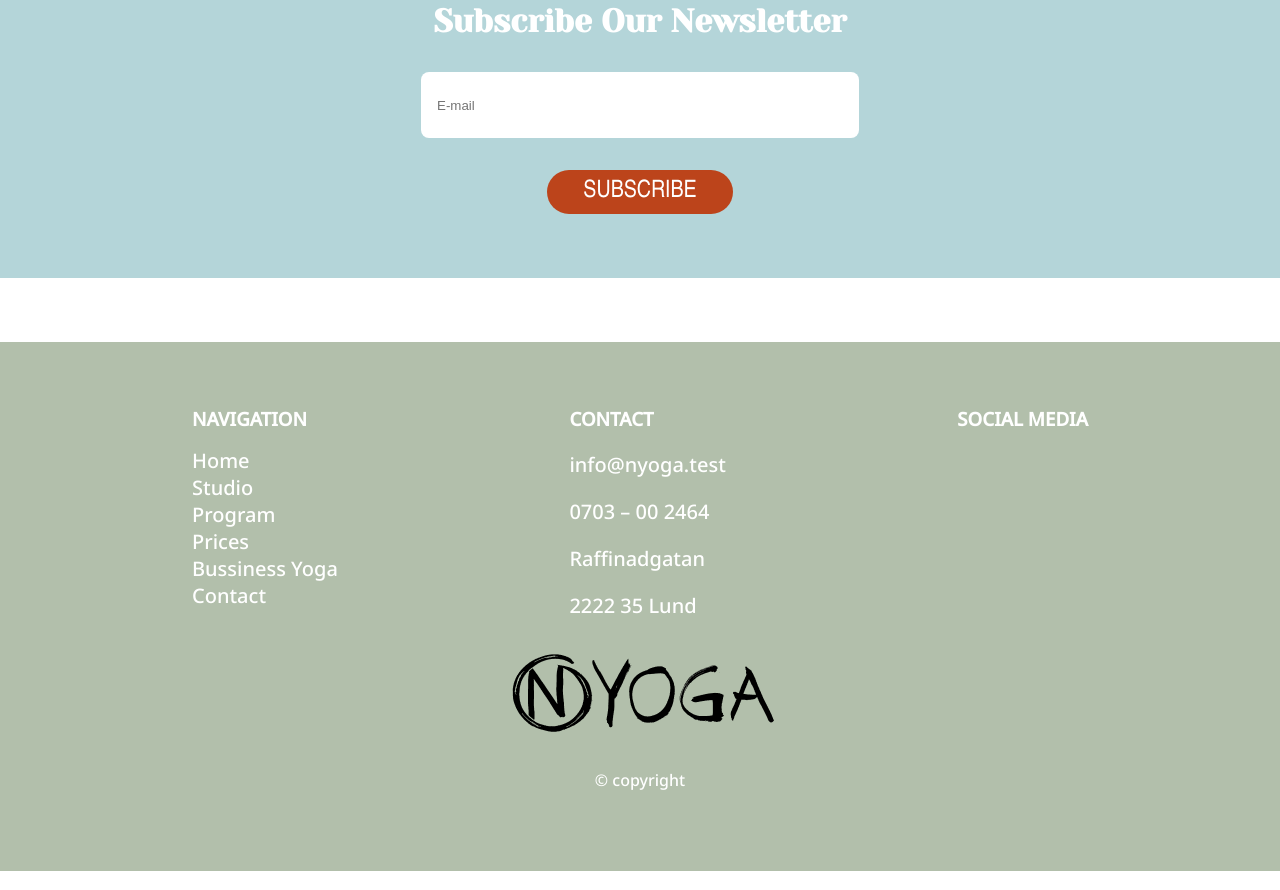
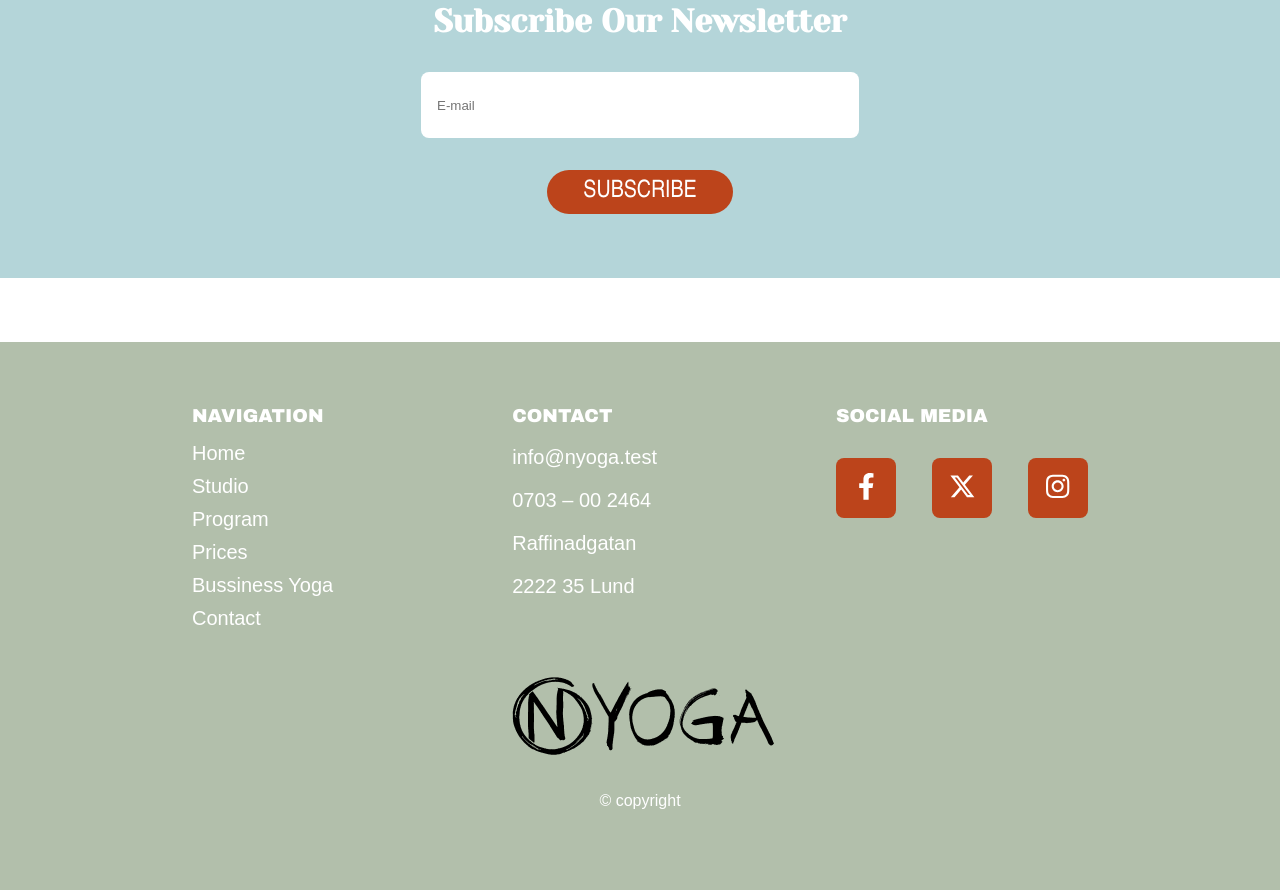
Before and after one commit to xxxOkamexxx/LP-design-yogastudio, a plain HTML site: page index.html in a window 1280 px wide. Shown: the part 3410-4300 px from the top of the page. Drawn offline with Linux system fonts and the light colour scheme.

Commit message:
Style adjustment for pc version

```diff
--- a/index.html
+++ b/index.html
@@ -112,6 +112,19 @@
 
       <div id="footer_sns" class="footer-sns-container">
         <h3 class="footer-headline">SOCIAL MEDIA</h3>
+        <div class="sns-btns-wrapper">
+          <button class="sns-btn">
+            <svg xmlns="http://www.w3.org/2000/svg" height="2em" viewBox="0 0 320 512"><!--! Font Awesome Free 6.4.2 by @fontawesome - https://fontawesome.com License - https://fontawesome.com/license (Commercial License) Copyright 2023 Fonticons, Inc. --><style>svg{fill:#ffffff}</style><path d="M279.14 288l14.22-92.66h-88.91v-60.13c0-25.35 12.42-50.06 52.24-50.06h40.42V6.26S260.43 0 225.36 0c-73.22 0-121.08 44.38-121.08 124.72v70.62H22.89V288h81.39v224h100.17V288z"/></svg>
+          </button>
+
+          <button class="sns-btn">
+            <svg xmlns="http://www.w3.org/2000/svg" height="2em" viewBox="0 0 512 512"><!--! Font Awesome Free 6.4.2 by @fontawesome - https://fontawesome.com License - https://fontawesome.com/license (Commercial License) Copyright 2023 Fonticons, Inc. --><style>svg{fill:#ffffff}</style><path d="M389.2 48h70.6L305.6 224.2 487 464H345L233.7 318.6 106.5 464H35.8L200.7 275.5 26.8 48H172.4L272.9 180.9 389.2 48zM364.4 421.8h39.1L151.1 88h-42L364.4 421.8z"/></svg>
+          </button>
+
+          <button class="sns-btn">
+            <svg xmlns="http://www.w3.org/2000/svg" height="2em" viewBox="0 0 448 512"><!--! Font Awesome Free 6.4.2 by @fontawesome - https://fontawesome.com License - https://fontawesome.com/license (Commercial License) Copyright 2023 Fonticons, Inc. --><style>svg{fill:#ffffff}</style><path d="M224.1 141c-63.6 0-114.9 51.3-114.9 114.9s51.3 114.9 114.9 114.9S339 319.5 339 255.9 287.7 141 224.1 141zm0 189.6c-41.1 0-74.7-33.5-74.7-74.7s33.5-74.7 74.7-74.7 74.7 33.5 74.7 74.7-33.6 74.7-74.7 74.7zm146.4-194.3c0 14.9-12 26.8-26.8 26.8-14.9 0-26.8-12-26.8-26.8s12-26.8 26.8-26.8 26.8 12 26.8 26.8zm76.1 27.2c-1.7-35.9-9.9-67.7-36.2-93.9-26.2-26.2-58-34.4-93.9-36.2-37-2.1-147.9-2.1-184.9 0-35.8 1.7-67.6 9.9-93.9 36.1s-34.4 58-36.2 93.9c-2.1 37-2.1 147.9 0 184.9 1.7 35.9 9.9 67.7 36.2 93.9s58 34.4 93.9 36.2c37 2.1 147.9 2.1 184.9 0 35.9-1.7 67.7-9.9 93.9-36.2 26.2-26.2 34.4-58 36.2-93.9 2.1-37 2.1-147.8 0-184.8zM398.8 388c-7.8 19.6-22.9 34.7-42.6 42.6-29.5 11.7-99.5 9-132.1 9s-102.7 2.6-132.1-9c-19.6-7.8-34.7-22.9-42.6-42.6-11.7-29.5-9-99.5-9-132.1s-2.6-102.7 9-132.1c7.8-19.6 22.9-34.7 42.6-42.6 29.5-11.7 99.5-9 132.1-9s102.7-2.6 132.1 9c19.6 7.8 34.7 22.9 42.6 42.6 11.7 29.5 9 99.5 9 132.1s2.7 102.7-9 132.1z"/></svg>
+          </button>
+        </div>
       </div>
     </div>
 
--- a/style.css
+++ b/style.css
@@ -344,6 +344,10 @@ hr {
   flex-direction: column;
 }
 
+.card:nth-child(1) {
+  margin-left: 15vw;
+}
+
 .card-header {
   width:268px;
   display: flex;
@@ -461,8 +465,8 @@ input{
 }
 
 .footer-headline {
-  font-family: 'Noto Sans', sans-serif;
-  font-weight: bold;
+  /* font-family: 'Noto Sans', sans-serif; */
+  font-family: "Arial Black", "Arial Bold", Gadget, sans-serif;
   color: #FFFFFF;
   margin: 0;
   text-align: left;
@@ -470,8 +474,7 @@ input{
 
 .footer-menu-item {
   list-style: none;
-  font-family: 'Noto Sans', sans-serif;
-  color: #FFFFFF;
+  margin-bottom: 0.5em;
 }
 
 .footer-menu {
@@ -479,7 +482,7 @@ input{
 }
 
 .footer-menu li {
-  font-family: 'Noto Sans', sans-serif;
+  font-family: Arial, Helvetica, sans-serif;
   list-style: none;
   margin-left: 0em;
   font-weight: 500;
@@ -489,21 +492,43 @@ input{
 .footer-menu li a {
   color: #FFFFFF;
   text-decoration: none;
-
 }
 
 .footer-contact-container p{
-  font-family: 'Noto Sans', sans-serif;
+  font-family: Arial, Helvetica, sans-serif;
   color: #FFFFFF;
   text-decoration: none;
   font-weight: 500;
   font-size: 20px;
 }
 
+.footer-logo {
+  margin-top: 1em;
+}
+
 .copyright {
-  font-family: 'Noto Sans', sans-serif;
+  font-family: Arial, Helvetica, sans-serif;
   color: #FFFFFF;
   text-align: center;
+  margin-top: 1em;
+}
+
+.sns-btn {
+  margin-top: 32px;
+  background-color: #BC441B;
+  width: 60px;
+  height: 60px;
+  border-radius: 8px;
+  border: none;
+}
+
+.sns-btn:nth-child(even) {
+  margin-left: 32px;
+  margin-right: 32px;
+}
+
+.sns-btn:hover {
+  background-color: #C66C4D;
 }
 
 /* media queries */
```
